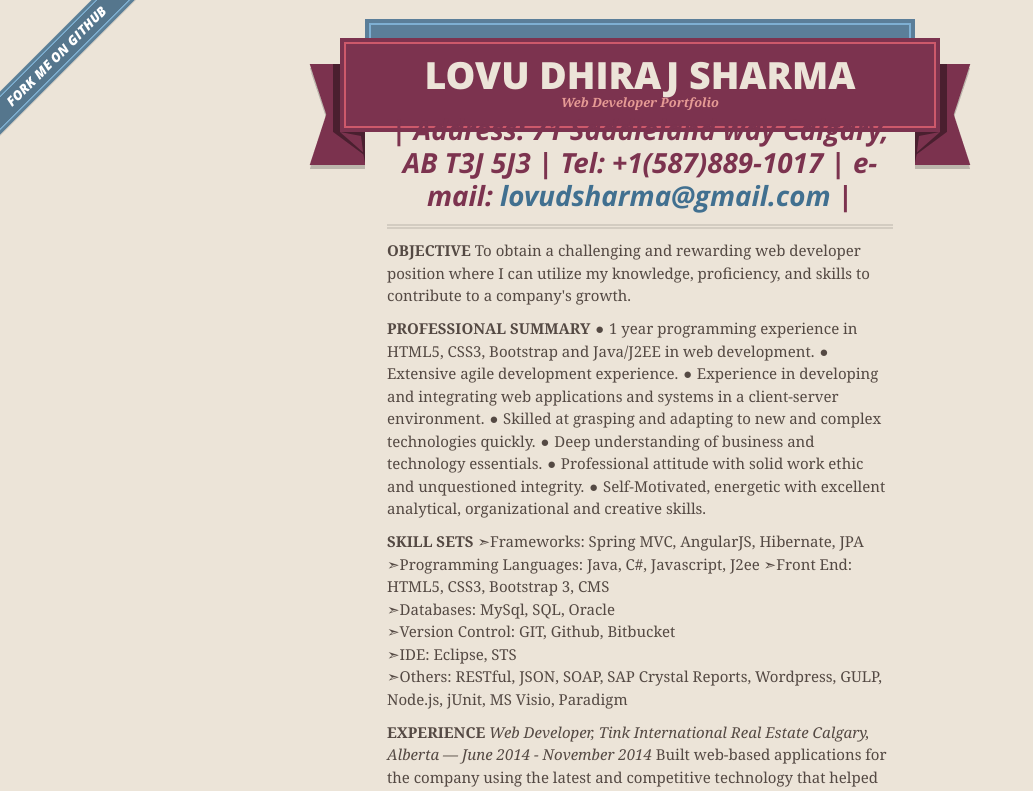
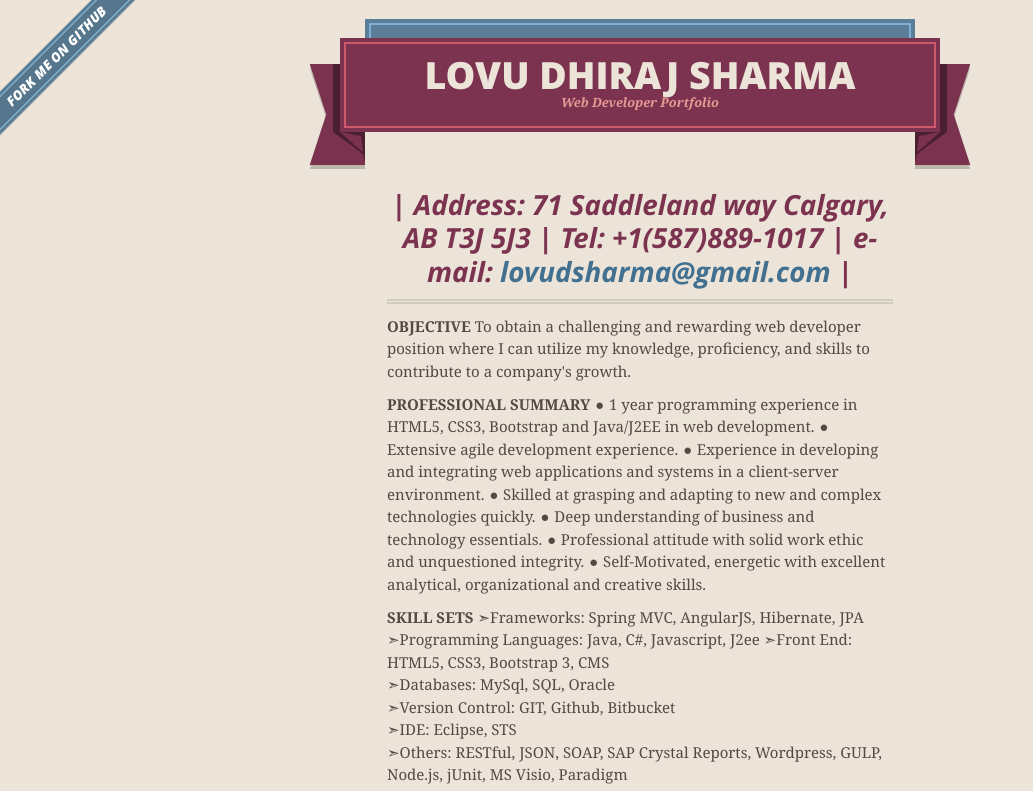
Before and after one commit to lovudsharma/portfolio, a plain HTML site: page index.html in a window 1280 px wide. Shown: the top 791 px of the page, without its empty margins (0-1033 px from the left). Drawn offline with nearby package versions, Linux system fonts and the light colour scheme.

Commit message:
no message

```diff
--- a/index.html
+++ b/index.html
@@ -42,8 +42,9 @@
 
 
       <section id="main_content">
-        <h3>
-<a id="-address-71-saddleland-way-calgary-ab-t3j-5j3----tel-1587889-1017----e-mail-lovudsharmagmailcom-" class="anchor" href="#-address-71-saddleland-way-calgary-ab-t3j-5j3----tel-1587889-1017----e-mail-lovudsharmagmailcom-" aria-hidden="true"><span class=""></span></a>| Address: 71 Saddleland way Calgary, AB T3J 5J3  |  Tel: +1(587)889-1017  |  e-mail: <a href="mailto:lovudsharma@gmail.com">lovudsharma@gmail.com</a> |</h3>
+
+       <br><br> <h5>
+<a id="-address-71-saddleland-way-calgary-ab-t3j-5j3----tel-1587889-1017----e-mail-lovudsharmagmailcom-" class="anchor" href="#-address-71-saddleland-way-calgary-ab-t3j-5j3----tel-1587889-1017----e-mail-lovudsharmagmailcom-" aria-hidden="true"><span class=""></span></a>| Address: 71 Saddleland way Calgary, AB T3J 5J3  |  Tel: +1(587)889-1017  |  e-mail: <a href="mailto:lovudsharma@gmail.com">lovudsharma@gmail.com</a> |</h5>
 
 <p><strong>OBJECTIVE</strong>
 To obtain a challenging and rewarding web developer position where I can utilize my knowledge, proficiency, and skills to contribute to a company's growth.</p>
```
